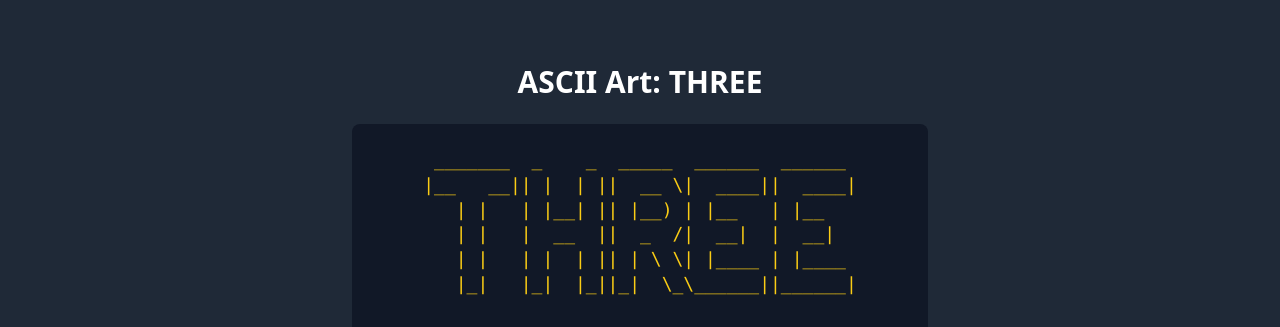
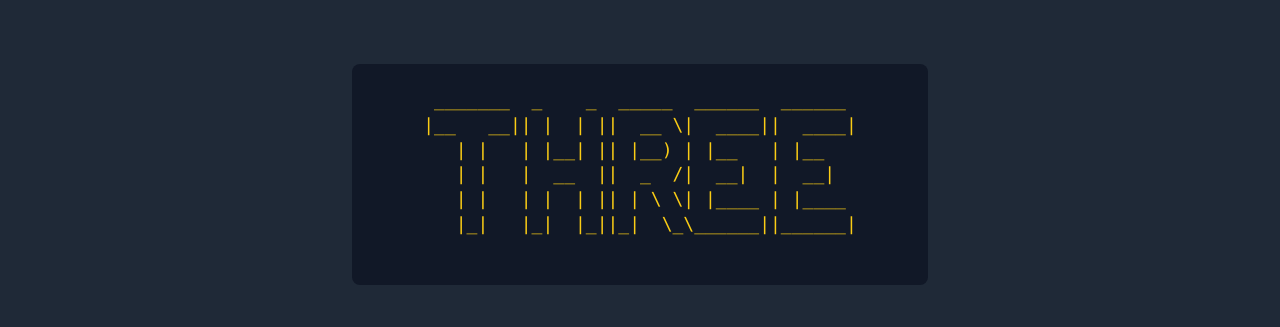
Before and after one commit to 091cc/three-gay-kingdom, a plain HTML site: page index.html in a window 1280 px wide. Shown: the top 327 px of the page. Drawn offline with nearby package versions, Linux system fonts and the light colour scheme.

Commit message:
Update index.html

```diff
--- a/index.html
+++ b/index.html
@@ -36,7 +36,6 @@
 </head>
 <body class="bg-gray-900 text-white font-sans">
 <section class="py-16 bg-gray-800 px-6 text-center">
-  <h2 class="text-3xl font-bold mb-6">ASCII Art: THREE</h2>
   <pre class="mx-auto max-w-xl text-yellow-400 font-mono text-lg leading-snug bg-gray-900 p-6 rounded-lg">
  _______  _    _  _____  ______  ______
 |__   __|| |  | ||  __ \|  ____||  ____|
```
